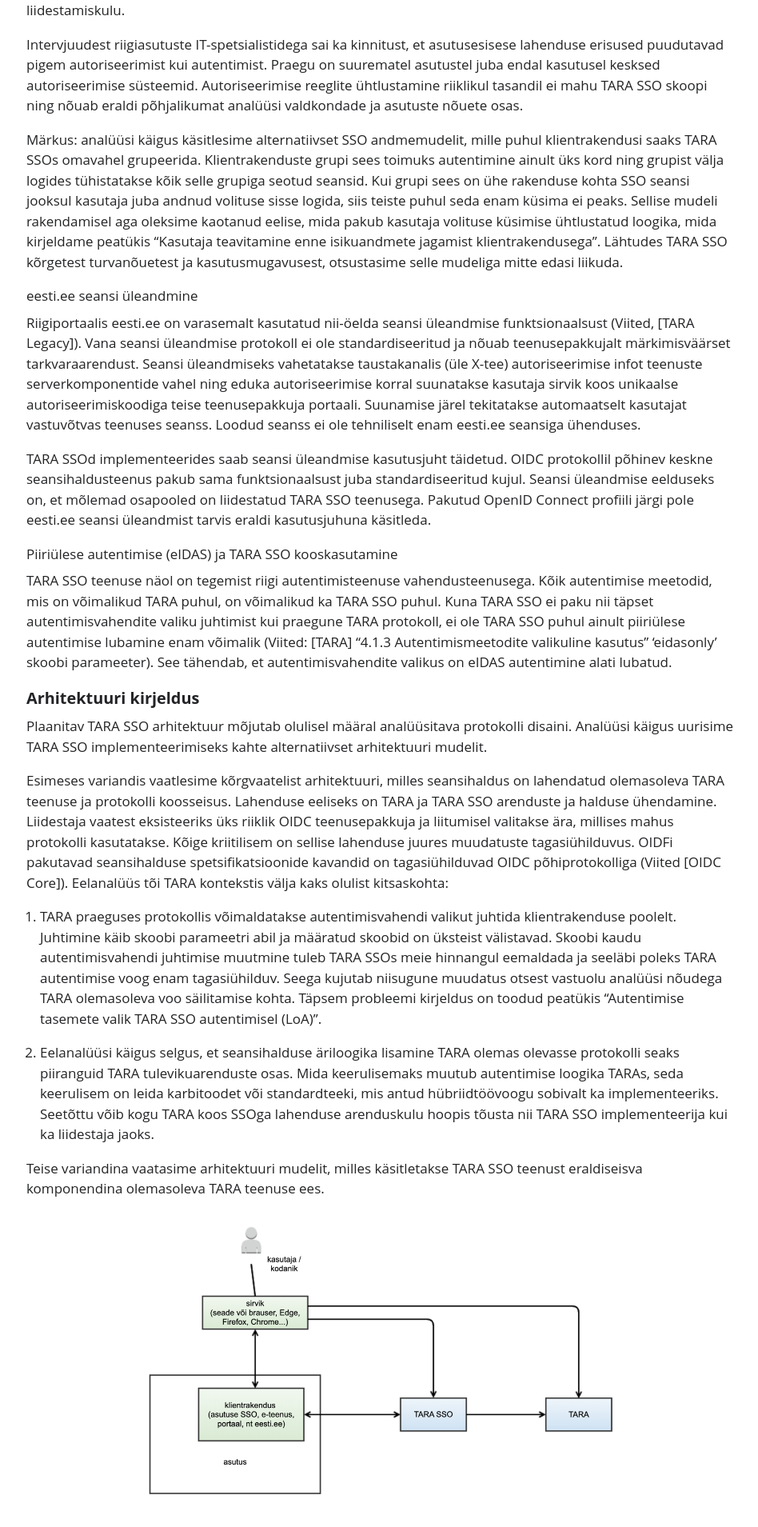
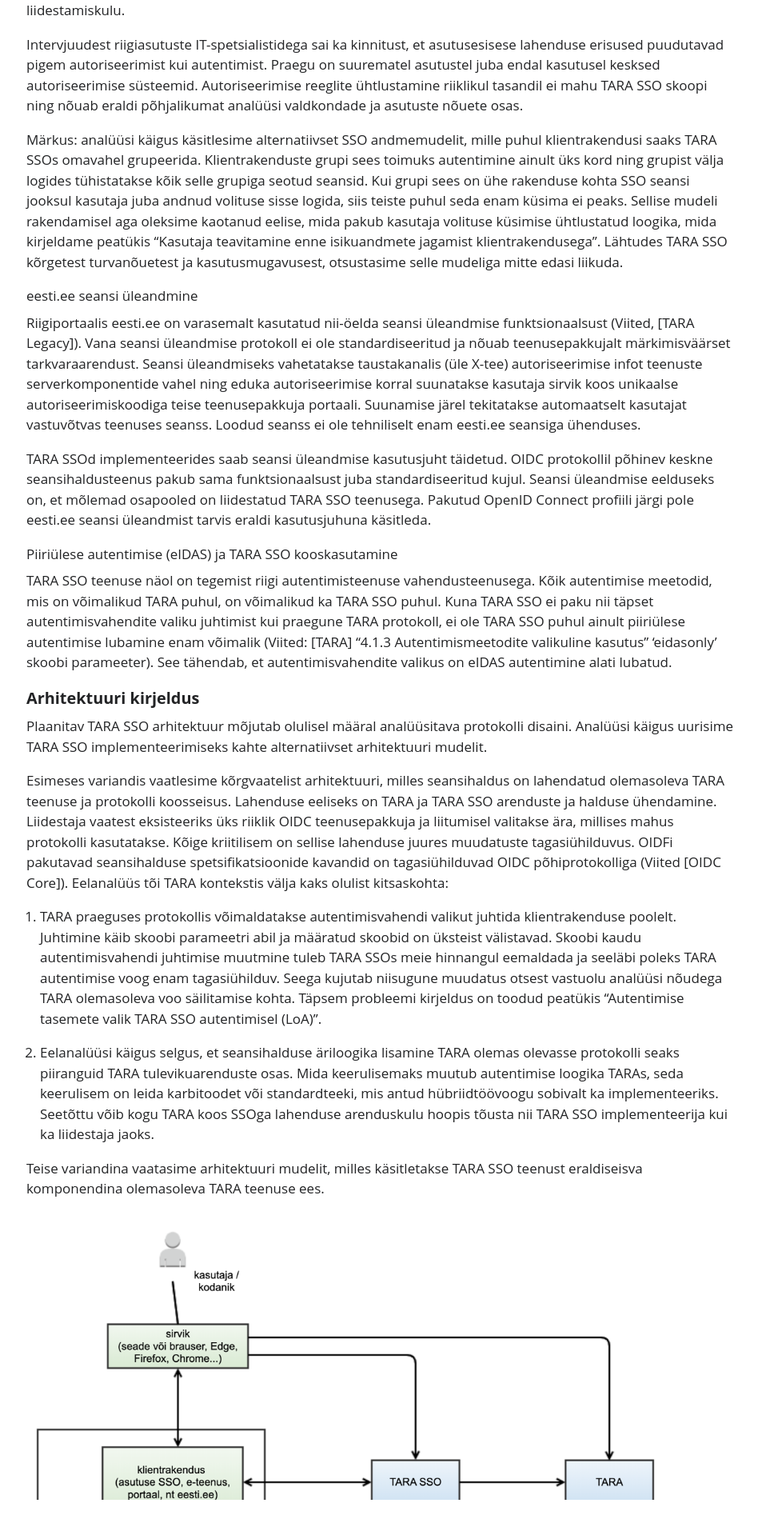
Before and after one commit to e-gov/TARA-Doku, a Jekyll site: the page built from SSO projektlahendus.md, in a window 1280 px wide. Shown: the part 3125-5034 px from the top of the page at 80% size, without its empty margins (325-1273 px from the left). Built offline with Jekyll 4.4.1, drawn with Linux system fonts in a browser that asks for light colours; our own code applies the rules of GitHub Pages for plain Markdown files.

Commit message:
Update SSO projektlahendus.md

```diff
--- a/SSO projektlahendus.md
+++ b/SSO projektlahendus.md
@@ -81,7 +81,7 @@ Esimeses variandis vaatlesime kõrgvaatelist arhitektuuri, milles seansihaldus o
 
 Teise variandina vaatasime arhitektuuri mudelit, milles käsitletakse TARA SSO teenust eraldiseisva komponendina olemasoleva TARA teenuse ees.
 
-<p style='text-align:center;'><img src='img/SSO_joonis1.png' style='width:600px'></p>
+<p style='text-align:left;'><img src='img/SSO_joonis1.png' style='width:800px'></p>
 
 Joonis 1: Riigi autentimisteenuse kõrgvaateline arhitektuur
 
```
